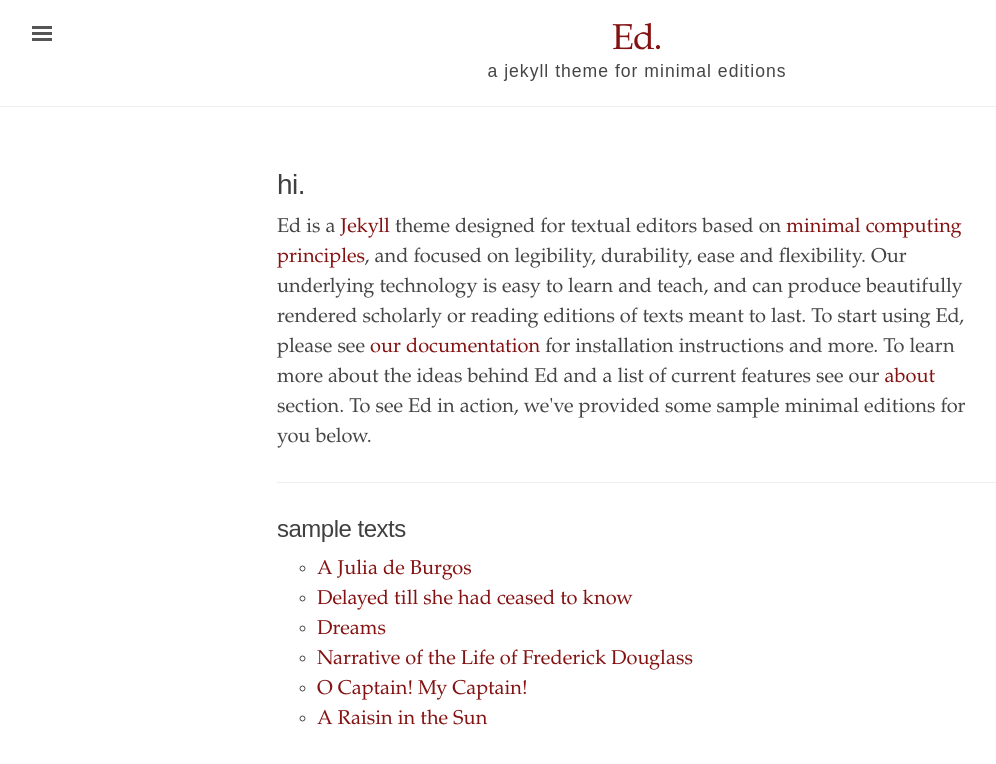
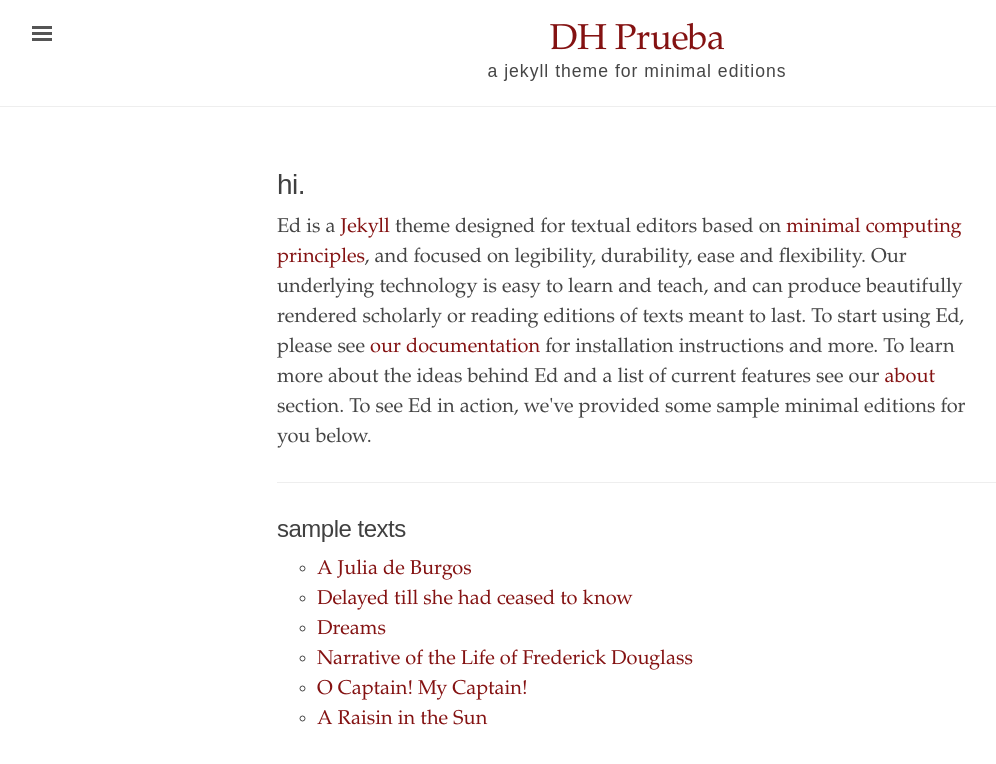
Before and after one commit to Alejamar26/prueba, a Jekyll site: the page built from index.html, in a window 1280 px wide. Shown: the top 764 px of the page, without its empty margins (3-999 px from the left). Built offline with Jekyll 4.4.1, drawn with Linux system fonts in a browser that asks for light colours.

Commit message:
Updated the main info

```diff
--- a/_config.yml
+++ b/_config.yml
@@ -1,17 +1,17 @@
 # Built with Jekyll 3.6.0
 
 # Setup
-title:               Ed.
+title:               "DH Prueba"
 tagline:             'a jekyll theme for minimal editions'
 description:         'Ed is a Jekyll theme designed for textual editors based on minimal computing principles, and focused on legibility and flexibility.'
-url:                 'http://minicomp.github.io'
-baseurl:             '/ed'
+url:                 ''
+baseurl:             '/amrdh'
 
 # About/contact
 author:
-  name:              Alex Gil
-  url:               https://twitter.com/elotroalex
-  email:             colibri.alex@gmail.com
+  name:              Alejandra Martinez Rico
+  url:
+  email:             alejamar26@gmail.com
 
 # Color scheme. Options: red, orange, magenta, cyan, blue, brown
 color-scheme:
```
